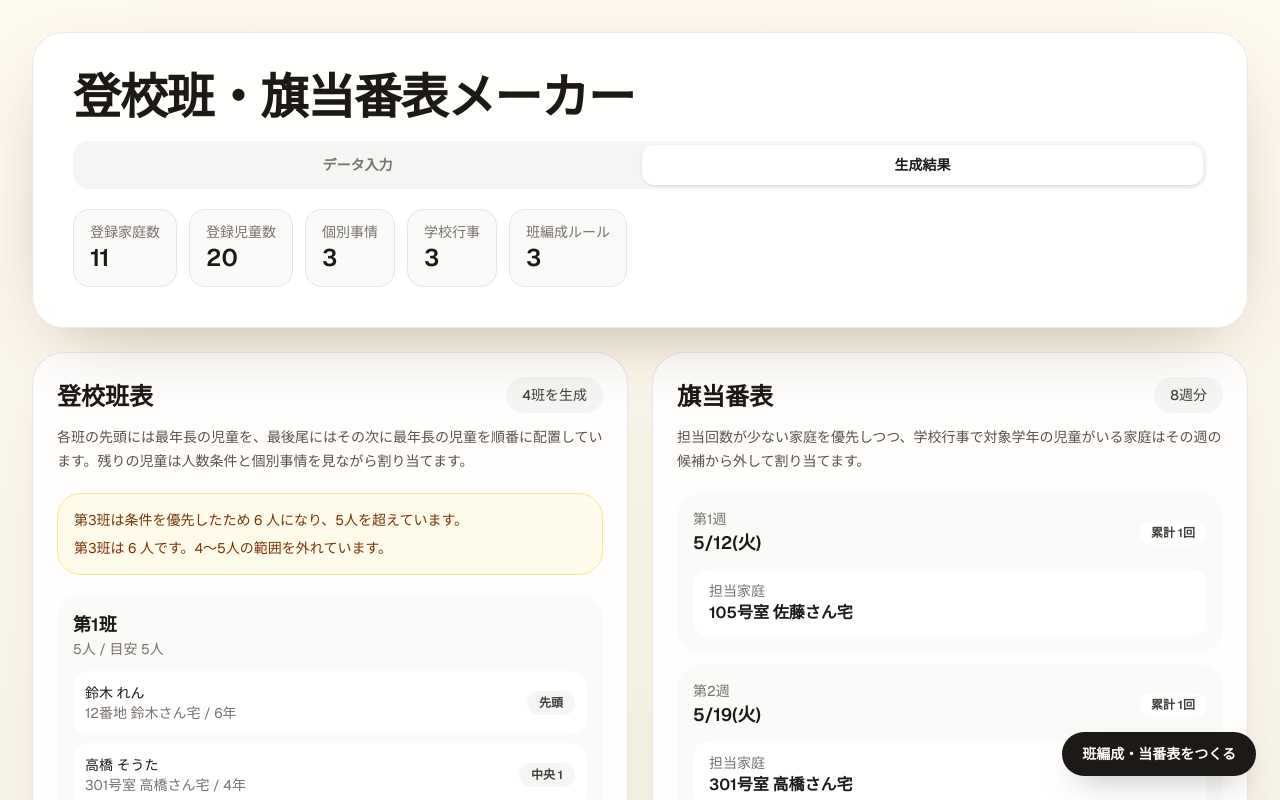
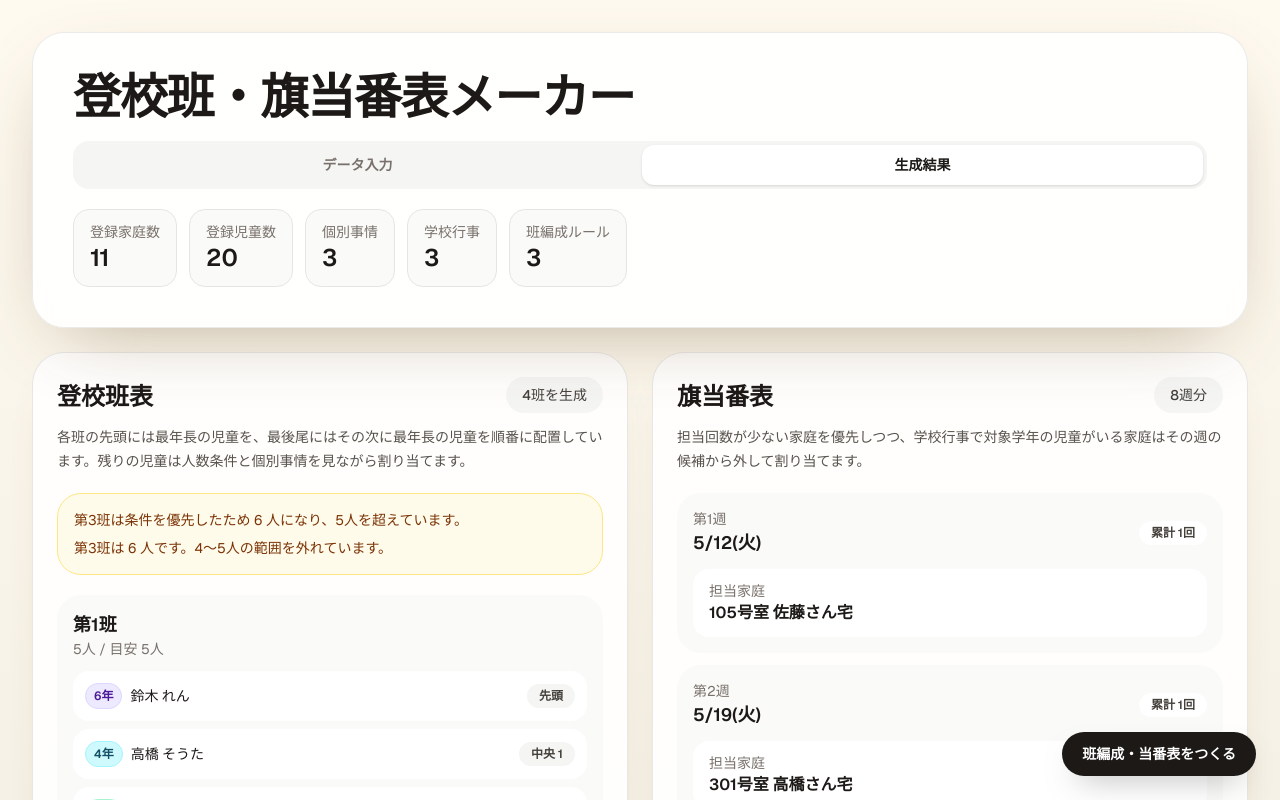
Before and after one commit to kusa-mochi/shudan-toko-maker, a Next.js app in the folder shudan-toko-maker/: page / in a window 1280 px wide. Both pictures are taken after a click on the button "生成結果". Shown: the top 800 px of the page. Built offline with nearby package versions, Linux system fonts and the light colour scheme.

Commit message:
班編成の表示フォーマットを更新

```diff
--- a/shudan-toko-maker/app/components/GroupPlanPanel.tsx
+++ b/shudan-toko-maker/app/components/GroupPlanPanel.tsx
@@ -1,7 +1,27 @@
 "use client";
 
+import type { Grade } from "./plannerTypes";
 import { formatGrade } from "./plannerUtils";
 import { usePlannerContext } from "./PlannerContext";
+
+function gradeBadgeClassName(grade: Grade): string {
+  switch (grade) {
+    case 1:
+      return "bg-amber-100 text-amber-900 border-amber-200";
+    case 2:
+      return "bg-lime-100 text-lime-900 border-lime-200";
+    case 3:
+      return "bg-emerald-100 text-emerald-900 border-emerald-200";
+    case 4:
+      return "bg-cyan-100 text-cyan-900 border-cyan-200";
+    case 5:
+      return "bg-sky-100 text-sky-900 border-sky-200";
+    case 6:
+      return "bg-violet-100 text-violet-900 border-violet-200";
+    default:
+      return "bg-stone-100 text-stone-700 border-stone-200";
+  }
+}
 
 export function GroupPlanPanel() {
   const { groupPlan } = usePlannerContext();
@@ -53,11 +73,15 @@ export function GroupPlanPanel() {
                     key={child.id}
                     className="flex items-center justify-between rounded-2xl bg-white px-3 py-3 text-sm text-stone-700"
                   >
-                    <div>
+                    <div className="flex items-center gap-2">
+                      <span
+                        className={`inline-flex items-center rounded-full border px-2 py-1 text-xs font-semibold ${gradeBadgeClassName(
+                          child.grade,
+                        )}`}
+                      >
+                        {formatGrade(child.grade)}
+                      </span>
                       <p className="font-medium text-stone-900">{child.name || "氏名未入力"}</p>
-                      <p className="text-stone-500">
-                        {child.householdName || "未入力のご家庭"} / {formatGrade(child.grade)}
-                      </p>
                     </div>
                     <span className="rounded-full bg-stone-100 px-3 py-1 text-xs font-semibold text-stone-700">
                       {roleLabel}
```
